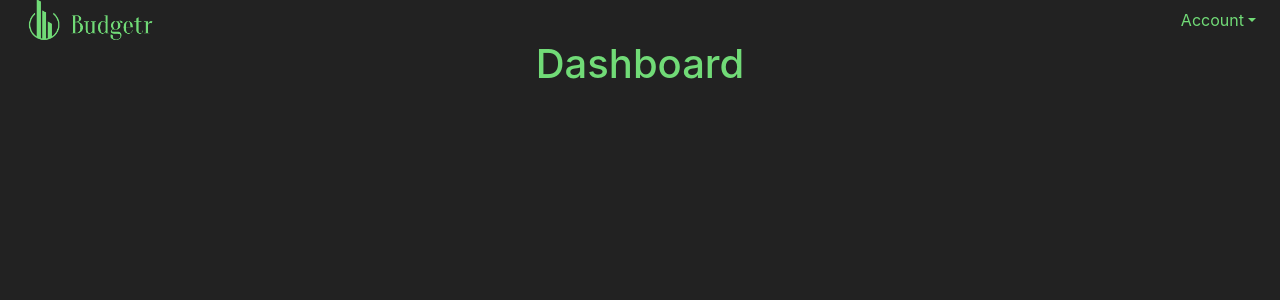
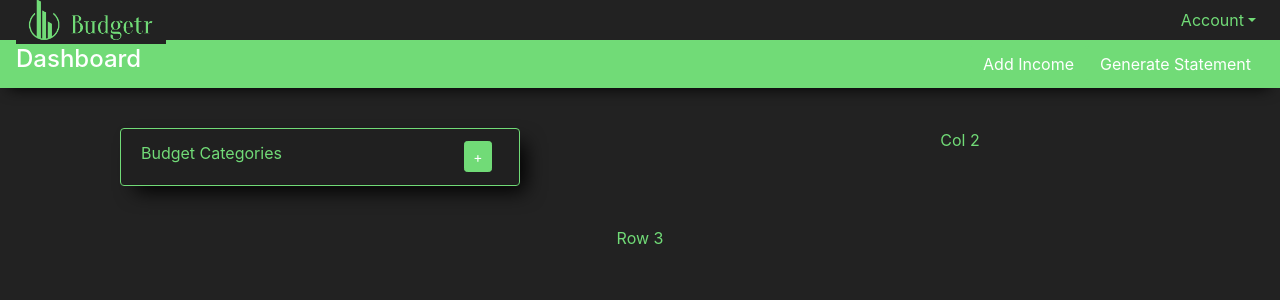
Before and after one commit to ZvontyFlugence/budgetr, a React (Create React App) app in the folder client/: page /dashboard in a window 1280 px wide. Shown: the top 300 px of the page. Built offline with nearby package versions, Linux system fonts and the light colour scheme; sample sign-in values are in the browser's storage.

Commit message:
Started Dashboard UI, more custom styling, got redirects working

```diff
--- a/client/src/App.scss
+++ b/client/src/App.scss
@@ -30,3 +30,23 @@
   .budgetr-nav-dropdown-item:hover {
     color: $primary;
   }
+
+  .budgetr-dashboard-banner {
+    background-color: $primary;
+    color: white;
+    padding: 5px 16px;
+    box-shadow: -1px 10px 15px -10px #000000;
+  }
+
+  .budgetr-category-list {
+    width: 25rem;
+    margin: 0 auto;
+    box-shadow: 10px 10px 20px -5px #000000;
+    text-align: left;
+  }
+
+  .budgetr-category {
+    background-color: $primary;
+    color: white;
+    text-align: left;
+  }
--- a/client/src/components/Dashboard.js
+++ b/client/src/components/Dashboard.js
@@ -1,9 +1,24 @@
 import React from 'react';
+import { Switch, Route } from 'react-router-dom';
+import Container from 'react-bootstrap/Container';
+import DashboardContent from './dashboard/DashboardContent';
+import Settings from './dashboard/Settings';
 
-function Dashboard() {
-    return (
-        <h1 style={{color: '#71db77', textAlign: 'center'}}>Dashboard</h1>
-    );
+class Dashboard extends React.Component {
+    render() {
+        return (
+            <Container fluid style={{color: '#71db77', textAlign: 'center'}}>
+                <Switch>
+                    <Route exact path="/dashboard">
+                        <DashboardContent />
+                    </Route>
+                    <Route path="/dashboard/settings">
+                        <Settings />
+                    </Route>
+                </Switch>
+            </Container>
+        );
+    }
 }
 
 export default Dashboard;
--- a/client/src/components/Login.js
+++ b/client/src/components/Login.js
@@ -1,6 +1,4 @@
 import React from 'react';
-import { withRouter } from 'react-router';
-import { Redirect } from 'react-router-dom';
 import Button from 'react-bootstrap/Button';
 import Card from 'react-bootstrap/Card';
 import Form from 'react-bootstrap/Form';
@@ -54,4 +52,4 @@ class Login extends React.Component {
     }
 }
 
-export default withRouter(Login);
+export default Login;
--- /dev/null
+++ b/client/src/components/dashboard/DashboardContent.js
@@ -0,0 +1,44 @@
+import React from 'react';
+import Button from 'react-bootstrap/Button';
+import Col from 'react-bootstrap/Col';
+import Row from 'react-bootstrap/Row';
+import Card from 'react-bootstrap/Card';
+import ListGroup from 'react-bootstrap/ListGroup';
+
+class DashboardContent extends React.Component {
+    render() {
+        return (
+            <div id="budgetr-dashboard-content">
+                <Row className="budgetr-dashboard-banner">
+                    <h4>Dashboard</h4>
+                    <div className="ml-auto">
+                        <Button variant="primary">Add Income</Button>
+                        <Button variant="primary">Generate Statement</Button>
+                    </div>
+                </Row>
+                <Row style={{paddingTop: '5vh'}}>
+                    <Col>
+                        <Card bg="secondary" text="primary" border="primary" className="budgetr-category-list">
+                            <Card.Header>
+                                <Row>
+                                    <Col>Budget Categories</Col>
+                                    <Col md={2}>
+                                        <Button variant="primary" size="sm">+</Button>
+                                    </Col>
+                                </Row>
+                            </Card.Header>
+                            <ListGroup variant="flush">
+                            </ListGroup>
+                        </Card>
+                    </Col>
+                    <Col>Col 2</Col>
+                </Row>
+                <Row>
+                    <p style={{margin: '0 auto', paddingTop: '5vh'}}>Row 3</p>
+                </Row>
+            </div>
+        );
+    }
+}
+
+export default DashboardContent;
--- /dev/null
+++ b/client/src/components/dashboard/Settings.js
@@ -0,0 +1,11 @@
+import React from 'react';
+
+class Settings extends React.Component {
+    render() {
+        return (
+            <h1>Settings Page</h1>
+        );
+    }
+}
+
+export default Settings;
--- a/client/src/custom.scss
+++ b/client/src/custom.scss
@@ -15,6 +15,10 @@ $secondary: #222222;
     color: $primary;
 }
 
+.btn-primary {
+    color: white;
+}
+
 .dropdown-menu {
     background-color: $primary;
 }
```
